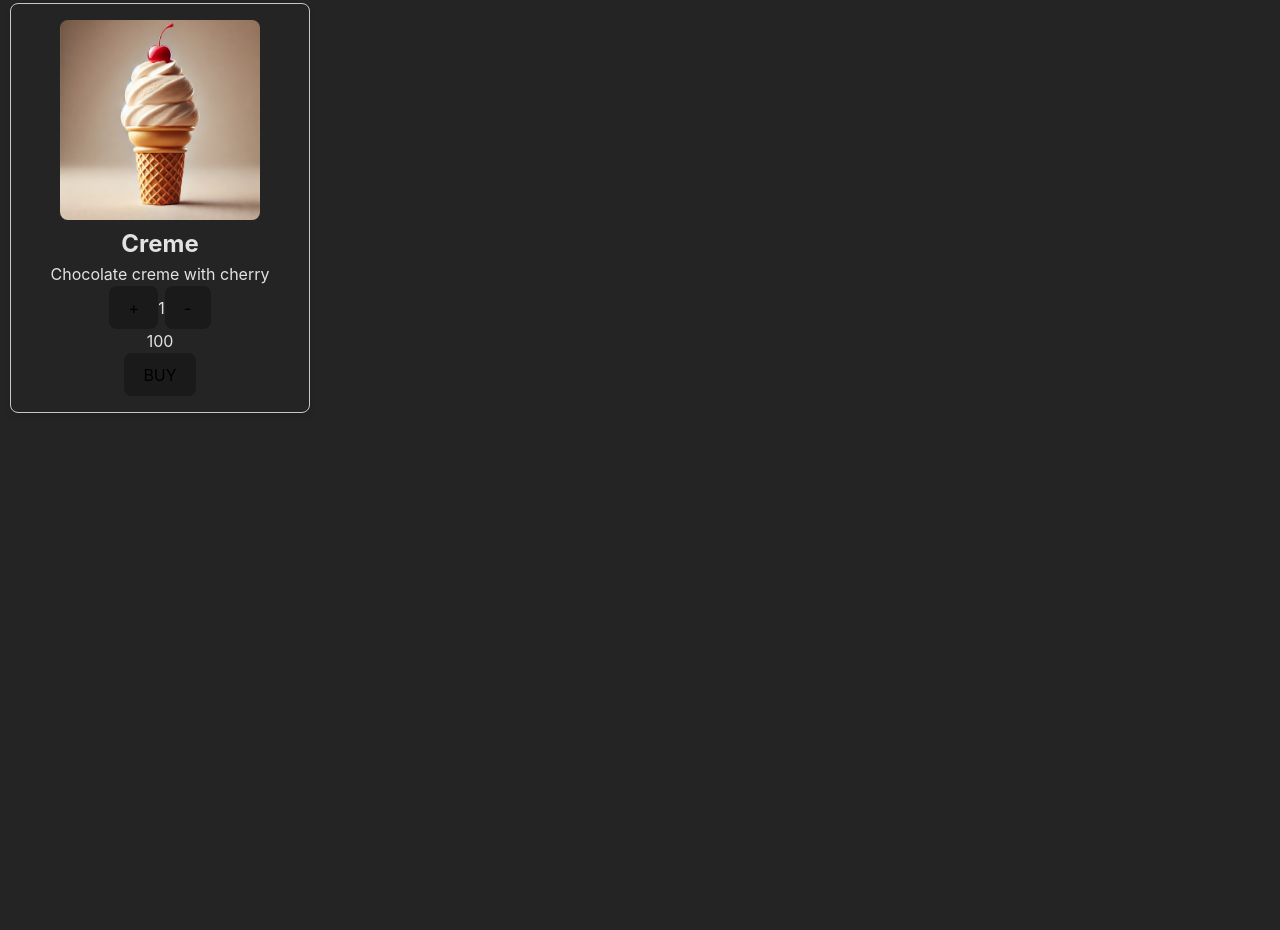
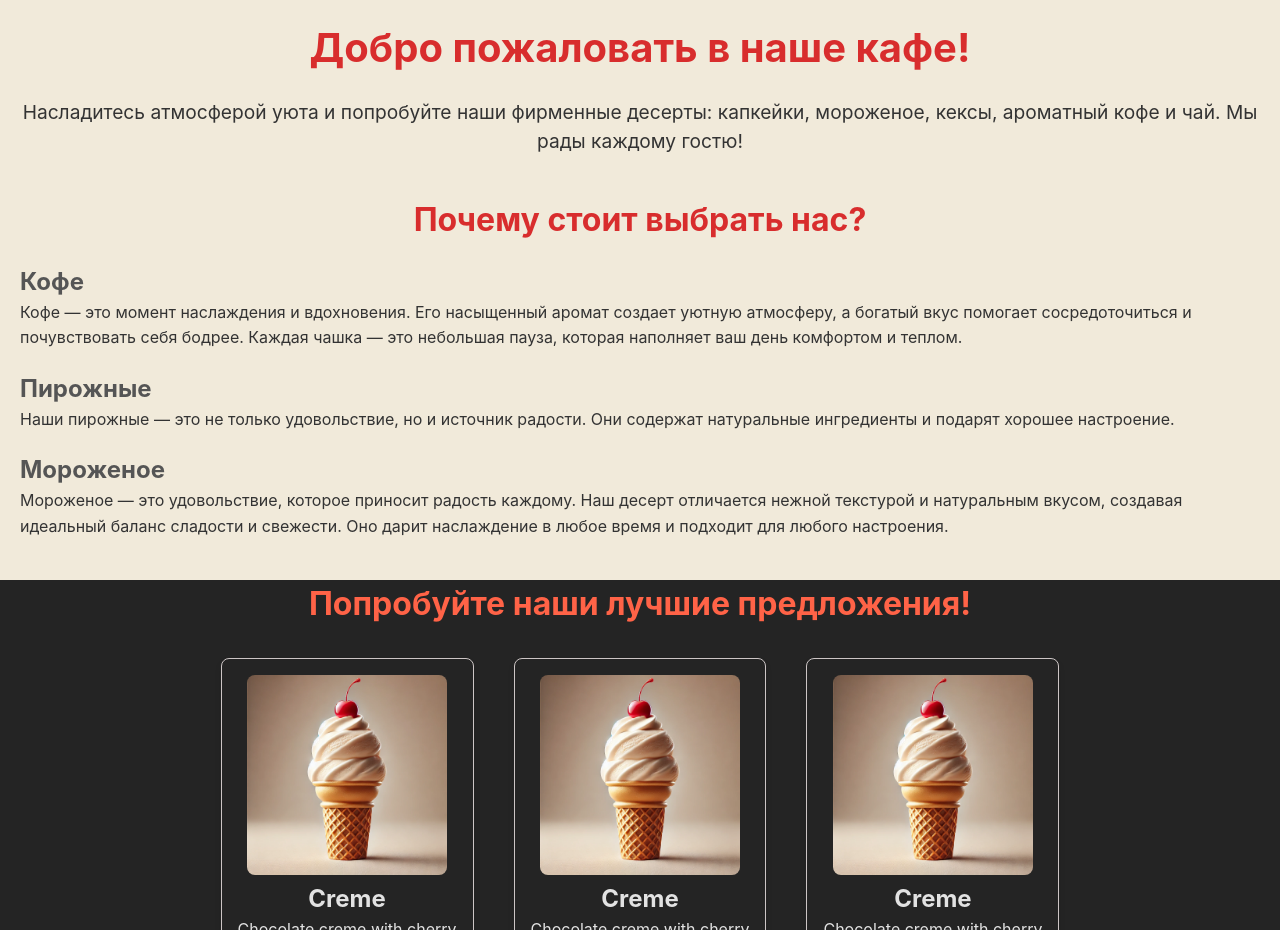
Before and after one commit to IrinaV1/LessonReact, a React (Vite) app in the folder lesson1/: page / in a window 1280 px wide. Shown: the part 862-1792 px from the top of the page. Before the commit the page ends 1285 px from the top, so only its background shows below. Built offline with nearby package versions, Linux system fonts and the light colour scheme.

Commit message:
added component main, cards

```diff
--- a/lesson1/src/App.jsx
+++ b/lesson1/src/App.jsx
@@ -1,8 +1,10 @@
 import { useState } from 'react'
 import './App.module.css'
-import Card from './components/Card/Card';
+
 import Header from "./components/Header/Header";
 import Navbar from './components/Navbar/Navbar';
+import Main from './components/Main/Main';
+import Cards from './components/Cards/Cards';
 
 function App() {
 
@@ -11,8 +13,8 @@ function App() {
     <>
  <Navbar />
  <Header />
-
-     <Card />
+<Main />
+<Cards />
 
 
     </>
--- /dev/null
+++ b/lesson1/src/components/Cards/Cards.jsx
@@ -0,0 +1,18 @@
+import React from "react";
+import styles from "./Cards.module.css";
+import Card from "../Card/Card";
+
+function Cards() {
+  return (
+    <section className={styles.cards_section}>
+      <h2 className={styles.cards_title}>Попробуйте наши лучшие предложения!</h2>
+      <div className={styles.cards_container}>
+        <Card />
+        <Card />
+        <Card />
+      </div>
+    </section>
+  );
+}
+
+export default Cards;
--- /dev/null
+++ b/lesson1/src/components/Cards/Cards.module.css
@@ -0,0 +1,13 @@
+.cards_title {
+    font-size: 2rem;
+    color: #ff6347;
+    text-align: center;
+    margin-bottom: 20px;
+  }
+
+  .cards_container {
+    display: flex;
+    gap: 20px;
+    flex-wrap: wrap;
+    justify-content: center;
+  }
--- a/lesson1/src/components/Header/Header.module.css
+++ b/lesson1/src/components/Header/Header.module.css
@@ -1,7 +1,7 @@
 .header{
     max-width: 1280px ;
     width: 100%;
-    margin: 55px auto 0;
+    margin: 60px auto 0;
     height: 100vh;
 }
 .image{
--- a/lesson1/src/components/Main/Main.jsx
+++ b/lesson1/src/components/Main/Main.jsx
@@ -0,0 +1,37 @@
+import React from 'react'
+import styles from './Main.module.css'
+
+function Main() {
+  return (
+    <main className={styles.main}>
+    <h1 className={styles.main_title}>Добро пожаловать в наше кафе!</h1>
+      <p className={styles.main_description}>
+        Насладитесь атмосферой уюта и попробуйте наши фирменные десерты: капкейки, мороженое, кексы, ароматный кофе и чай. Мы рады каждому гостю!
+      </p>
+
+      <section className={styles.benefits}>
+        <h2 className={styles.benefits_title}>Почему стоит выбрать нас?</h2>
+        <div className={styles.benefit_item}>
+          <h3>Кофе</h3>
+          <p>
+          Кофе — это момент наслаждения и вдохновения. Его насыщенный аромат создает уютную атмосферу, а богатый вкус помогает сосредоточиться и почувствовать себя бодрее. Каждая чашка — это небольшая пауза, которая наполняет ваш день комфортом и теплом.
+          </p>
+        </div>
+        <div className={styles.benefit_item}>
+          <h3>Пирожные</h3>
+          <p>
+            Наши пирожные — это не только удовольствие, но и источник радости. Они содержат натуральные ингредиенты и подарят хорошее настроение.
+          </p>
+        </div>
+        <div className={styles.benefit_item}>
+          <h3>Мороженое</h3>
+          <p>
+            Мороженое — это удовольствие, которое приносит радость каждому. Наш десерт отличается нежной текстурой и натуральным вкусом, создавая идеальный баланс сладости и свежести. Оно дарит наслаждение в любое время и подходит для любого настроения.
+          </p>
+        </div>
+      </section>
+  </main>
+  )
+}
+
+export default Main
--- a/lesson1/src/components/Main/Main.module.css
+++ b/lesson1/src/components/Main/Main.module.css
@@ -0,0 +1,44 @@
+.main {
+    padding: 20px;
+    background-color: #f1eada; /* Нежный фон */
+    text-align: center;
+  }
+
+  .main_title {
+    font-size: 2.5rem;
+    color: #d82d2d;
+    margin-bottom: 20px;
+  }
+
+  .main_description {
+    font-size: 1.2rem;
+    color: #333;
+    line-height: 1.5;
+  }
+
+  .benefits {
+    margin-top: 40px;
+    text-align: left;
+  }
+
+  .benefits_title {
+    font-size: 2rem;
+    color: #d82d2d;
+    text-align: center;
+    margin-bottom: 20px;
+  }
+
+  .benefit_item {
+    margin-bottom: 20px;
+  }
+
+  .benefit_item h3 {
+    font-size: 1.5rem;
+    color: #555;
+  }
+
+  .benefit_item p {
+    font-size: 1rem;
+    color: #333;
+    line-height: 1.6;
+  }
```
